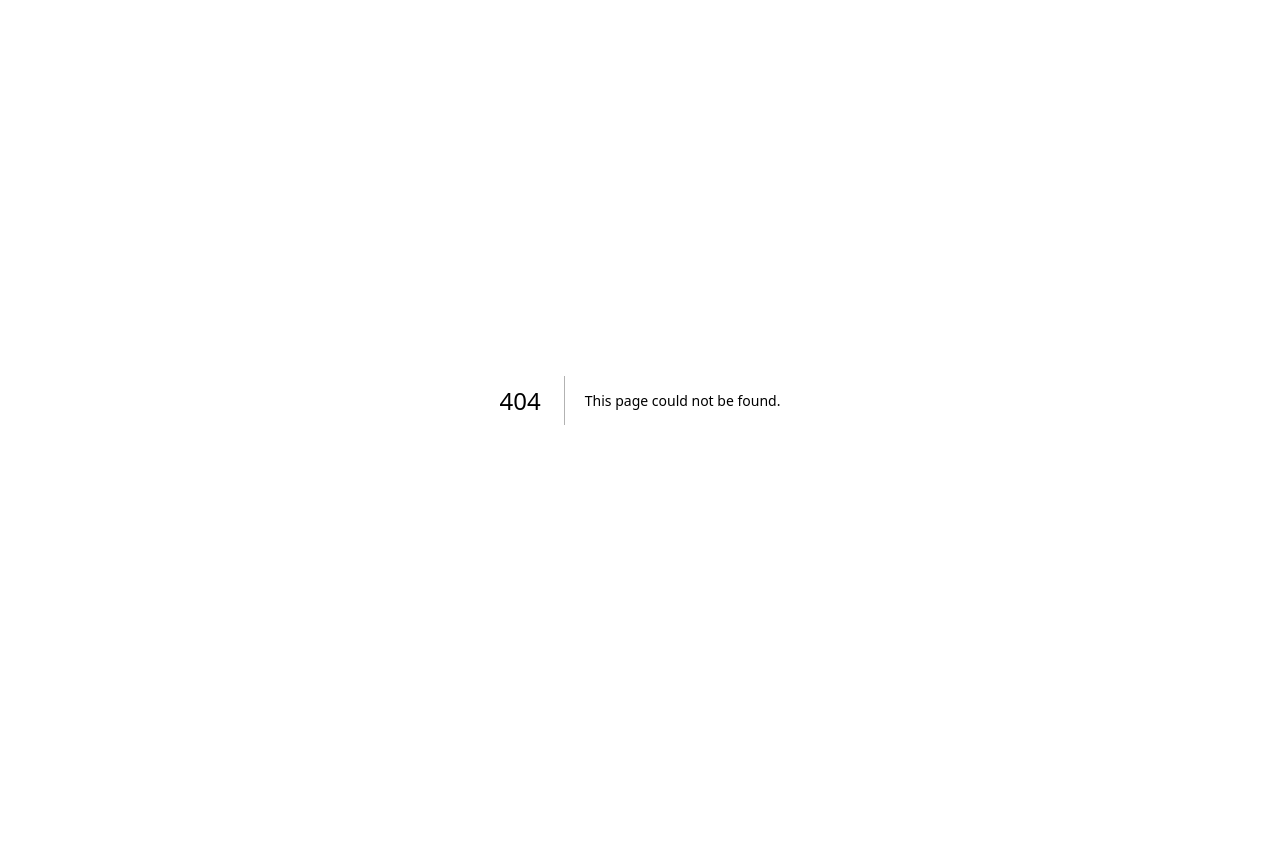
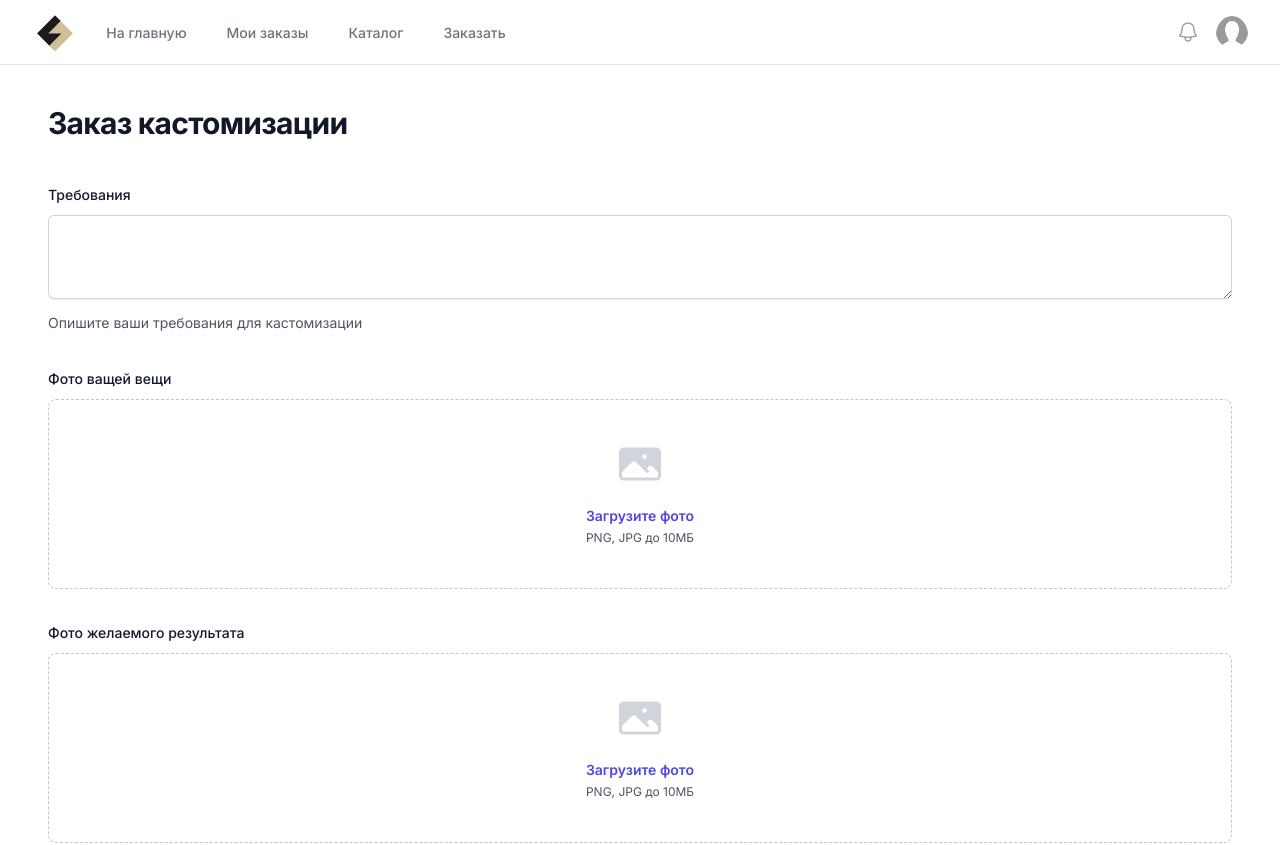
Before and after one commit to cerealexperiments/ecothon-frontend, a Next.js app: page /home/order in a window 1280 px wide. Before the commit this address had no page. Shown: the top 845 px of the page. Before the commit the page ends 800 px from the top, so only its background shows below. Built offline with nearby package versions, Linux system fonts and the light colour scheme.

Commit message:
final changes

```diff
--- a/src/app/home/layout.tsx
+++ b/src/app/home/layout.tsx
@@ -8,20 +8,21 @@ import logo from "../../../public/logo.png"
 import Image from "next/image";
 
 const user = {
-  name: 'Tom Cook',
-  email: 'tom@example.com',
+  name: 'User',
+  email: 'user@example.com',
   imageUrl:
     'https://images.unsplash.com/photo-1472099645785-5658abf4ff4e?ixlib=rb-1.2.1&ixid=eyJhcHBfaWQiOjEyMDd9&auto=format&fit=facearea&facepad=2&w=256&h=256&q=80',
 }
 const navigation = [
-  { name: 'Главная', href: '#', current: true },
-  { name: 'Каталог', href: '#', current: false },
-  { name: 'Заказать', href: '#', current: false },
+  { name: 'На главную', href: '/', current: false },
+  { name: 'Мои заказы', href: '/home', current: false },
+  { name: 'Каталог', href: '/home/catalogue', current: false },
+  { name: 'Заказать', href: '/home/order', current: false },
 ]
 const userNavigation = [
-  { name: 'Your Profile', href: '#' },
-  { name: 'Settings', href: '#' },
-  { name: 'Sign out', href: '#' },
+  { name: 'Мой профиль', href: '#' },
+  { name: 'Настройки', href: '#' },
+  { name: 'Выйти', href: '#' },
 ]
 
 function classNames(...classes) {
@@ -150,7 +151,7 @@ export default function HomeLayout({children}) {
                 <div className="border-t border-gray-200 pb-3 pt-4">
                   <div className="flex items-center px-4">
                     <div className="flex-shrink-0">
-                      <img className="h-10 w-10 rounded-full" src={user.imageUrl} alt="" />
+                      <Image className="h-10 w-10 rounded-full" src={defaultUser} alt="" />
                     </div>
                     <div className="ml-3">
                       <div className="text-base font-medium text-gray-800">{user.name}</div>
--- /dev/null
+++ b/src/app/home/order/page.tsx
@@ -0,0 +1,87 @@
+import React from 'react'
+import { PhotoIcon, UserCircleIcon } from '@heroicons/react/24/solid'
+
+export default function Order() {
+  return (
+    <form>
+      <div className="space-y-12 px-4">
+        <div className="border-b border-gray-900/10 pb-12">
+        <h1 className="text-3xl font-bold leading-tight tracking-tight text-gray-900">Заказ кастомизации</h1>
+          <div className="mt-10 grid grid-cols-1 gap-x-6 gap-y-8 sm:grid-cols-6">
+            <div className="col-span-full">
+              <label htmlFor="about" className="block text-sm font-medium leading-6 text-gray-900">
+                Требования
+              </label>
+              <div className="mt-2">
+                <textarea
+                  id="about"
+                  name="about"
+                  rows={3}
+                  className="block w-full rounded-md border-0 py-1.5 text-gray-900 shadow-sm ring-1 ring-inset ring-gray-300 placeholder:text-gray-400 focus:ring-2 focus:ring-inset focus:ring-indigo-600 sm:text-sm sm:leading-6"
+                  defaultValue={''}
+                />
+              </div>
+              <p className="mt-3 text-sm leading-6 text-gray-600">Опишите ваши требования для кастомизации</p>
+            </div>
+
+
+            <div className="col-span-full">
+              <label htmlFor="cover-photo" className="block text-sm font-medium leading-6 text-gray-900">
+                Фото ващей вещи
+              </label>
+              <div className="mt-2 flex justify-center rounded-lg border border-dashed border-gray-900/25 px-6 py-10">
+                <div className="text-center">
+                  <PhotoIcon className="mx-auto h-12 w-12 text-gray-300" aria-hidden="true" />
+                  <div className="mt-4 flex text-sm leading-6 text-gray-600">
+                    <label
+                      htmlFor="file-upload"
+                      className="relative cursor-pointer rounded-md bg-white font-semibold text-indigo-600 focus-within:outline-none focus-within:ring-2 focus-within:ring-indigo-600 focus-within:ring-offset-2 hover:text-indigo-500"
+                    >
+                      <span>Загрузите фото</span>
+                      <input id="file-upload" name="file-upload" type="file" className="sr-only" />
+                    </label>
+                  </div>
+                  <p className="text-xs leading-5 text-gray-600">PNG, JPG до 10МБ</p>
+                </div>
+              </div>
+            </div>
+
+            <div className="col-span-full">
+              <label htmlFor="cover-photo" className="block text-sm font-medium leading-6 text-gray-900">
+                Фото желаемого результата
+              </label>
+              <div className="mt-2 flex justify-center rounded-lg border border-dashed border-gray-900/25 px-6 py-10">
+                <div className="text-center">
+                  <PhotoIcon className="mx-auto h-12 w-12 text-gray-300" aria-hidden="true" />
+                  <div className="mt-4 flex text-sm leading-6 text-gray-600">
+                    <label
+                      htmlFor="file-upload"
+                      className="relative cursor-pointer rounded-md bg-white font-semibold text-indigo-600 focus-within:outline-none focus-within:ring-2 focus-within:ring-indigo-600 focus-within:ring-offset-2 hover:text-indigo-500"
+                    >
+                      <span>Загрузите фото</span>
+                      <input id="file-upload" name="file-upload" type="file" className="sr-only" />
+                    </label>
+                  </div>
+                  <p className="text-xs leading-5 text-gray-600">PNG, JPG до 10МБ</p>
+                </div>
+              </div>
+            </div>
+          </div>
+        </div>
+
+      </div>
+
+      <div className="mt-6 flex items-center justify-end gap-x-6 px-4">
+        <button type="button" className="text-sm font-semibold leading-6 text-gray-900">
+          Отмена
+        </button>
+        <button
+          type="submit"
+          className="rounded-md bg-[#6A994E] hover:bg-[#386641] px-3 py-2 text-sm font-semibold text-white shadow-sm focus-visible:outline focus-visible:outline-2 focus-visible:outline-offset-2 focus-visible:outline-indigo-600"
+        >
+          Сохранить
+        </button>
+      </div>
+    </form>
+  )
+}
--- a/src/components/CustomizeNow.tsx
+++ b/src/components/CustomizeNow.tsx
@@ -1,3 +1,4 @@
+import Link from "next/link"
 import React from "react"
 export default function CustomizeNow() {
   return (
@@ -9,15 +10,15 @@ export default function CustomizeNow() {
           Кастомизируйте свою вещь сейчас.
         </h2>
         <div className="mt-10 flex items-center gap-x-6 lg:mt-0 lg:flex-shrink-0">
-          <a
-            href="#"
+          <Link
+            href="/home/order"
             className="rounded-md bg-[#6A994E]  px-3.5 py-2.5 text-sm font-semibold text-white shadow-sm hover:bg-[#386641] focus-visible:outline focus-visible:outline-2 focus-visible:outline-offset-2 focus-visible:outline-indigo-600"
           >
             Начать
-          </a>
-          <a href="#" className="text-sm font-semibold leading-6 text-gray-900">
+          </Link>
+          <Link href="/about" className="text-sm font-semibold leading-6 text-gray-900">
             Подробнее <span aria-hidden="true">→</span>
-          </a>
+          </Link>
         </div>
       </div>
     </div>
--- a/src/components/Header.tsx
+++ b/src/components/Header.tsx
@@ -7,8 +7,8 @@ import Image from "next/image";
 import logo from "../../public/logo.png";
 
 const navigation = [
-  { name: "Каталог", href: "/statistics" },
-  { name: "Заказать", href: "/services" },
+  { name: "Каталог", href: "/home/catalogue" },
+  { name: "Заказать", href: "/home/order" },
   { name: "О нас", href: "/about" },
 ];
 
```
